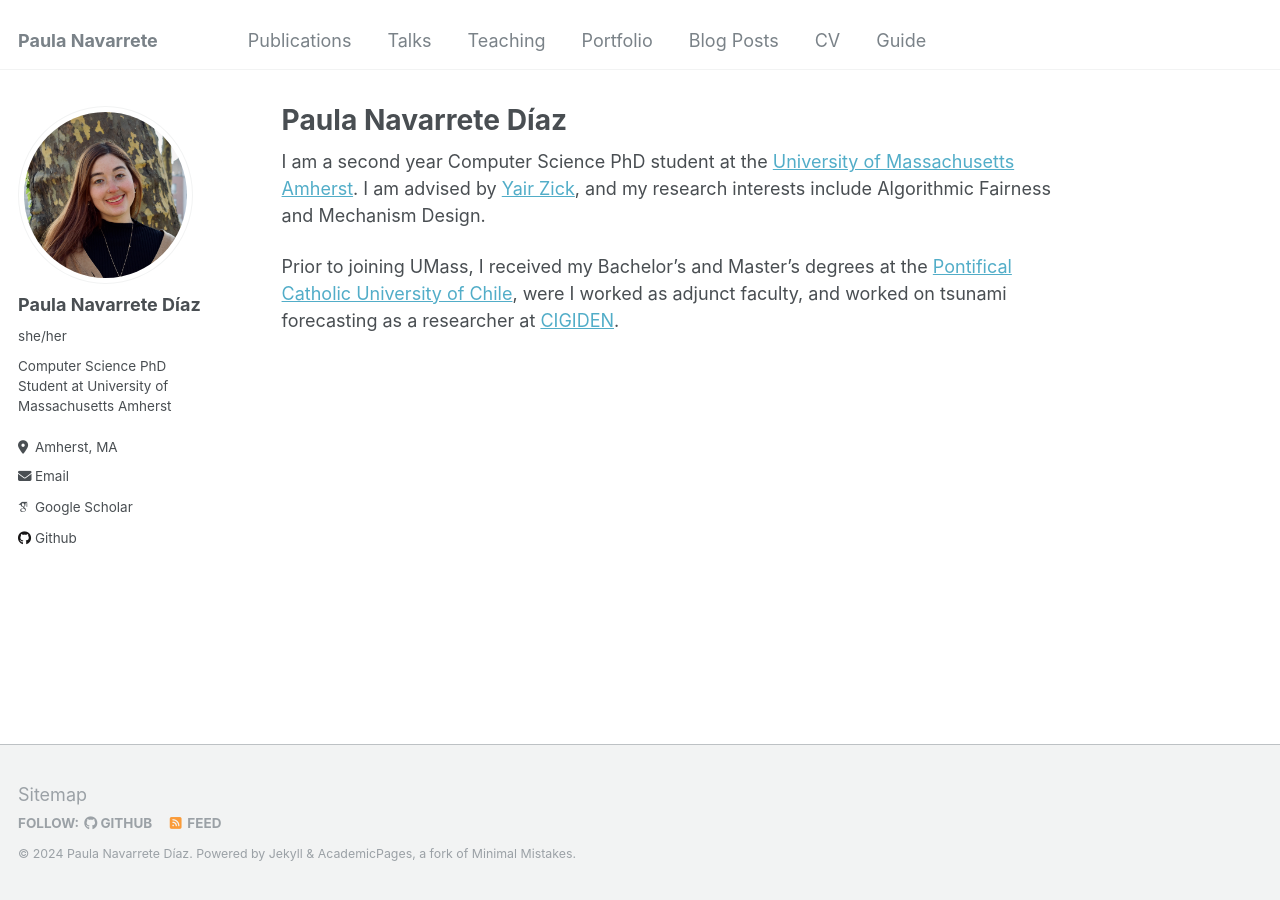
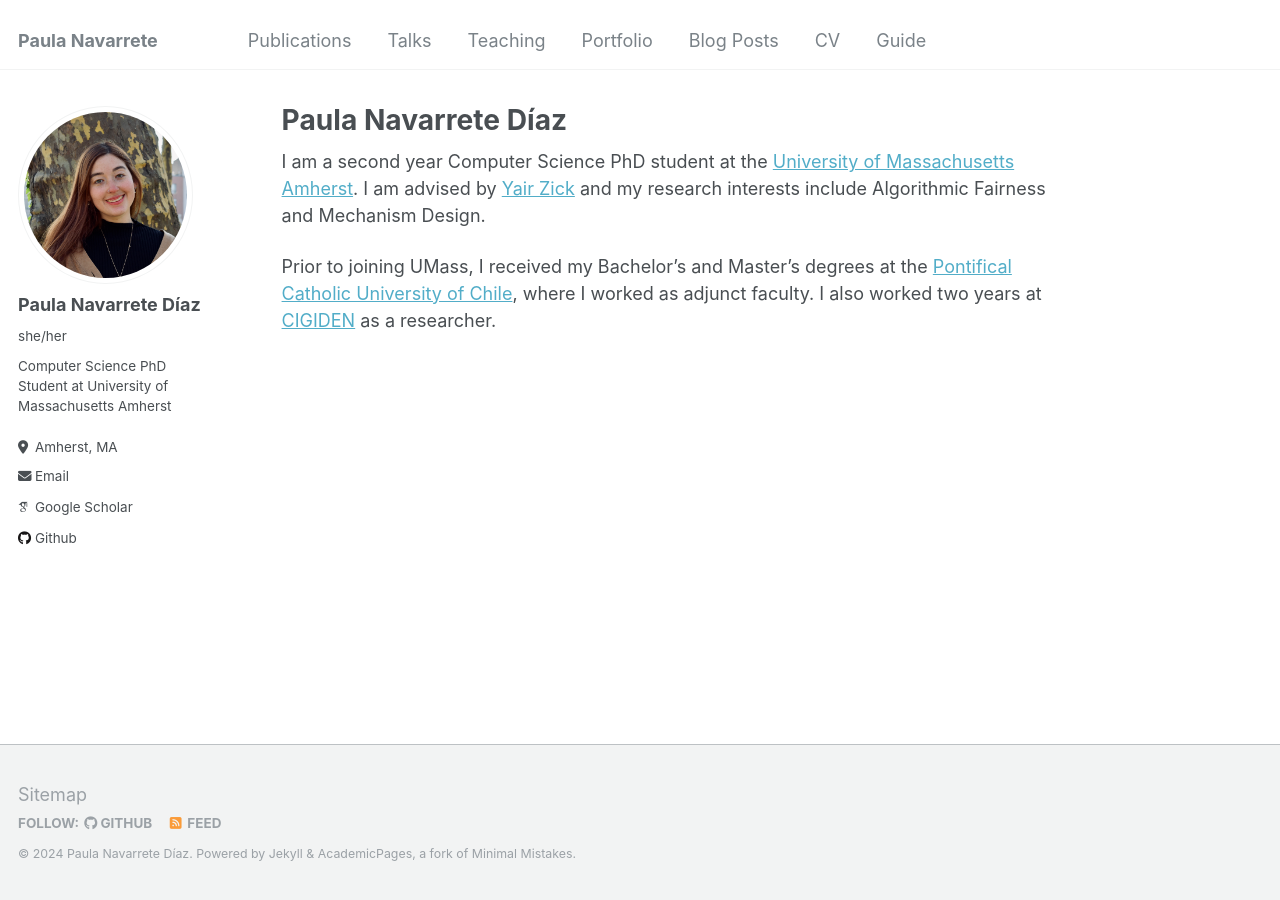
Before and after one commit to cheerstopaula/cheerstopaula.github.io, a Jekyll site: the page built from _pages/about.md, in a window 1280 px wide. Built offline with Jekyll 4.4.1, drawn with Linux system fonts in a browser that asks for light colours; some web fonts are replaced.

Commit message:
Update about.md

```diff
--- a/_pages/about.md
+++ b/_pages/about.md
@@ -7,6 +7,6 @@ redirect_from:
   - /about.html
 ---
 
-I am a second year Computer Science PhD student at the [University of Massachusetts Amherst](https://www.cics.umass.edu). I am advised by [Yair Zick](https://people.cs.umass.edu/~yzick/), and my research interests include Algorithmic Fairness and Mechanism Design.
+I am a second year Computer Science PhD student at the [University of Massachusetts Amherst](https://www.cics.umass.edu). I am advised by [Yair Zick](https://people.cs.umass.edu/~yzick/) and my research interests include Algorithmic Fairness and Mechanism Design.
 
-Prior to joining UMass, I received my Bachelor's and Master's degrees at the [Pontifical Catholic University of Chile](https://www.ing.uc.cl/en/), were I worked as adjunct faculty, and worked on tsunami forecasting as a researcher at [CIGIDEN](https://www.cigiden.cl/en/).
+Prior to joining UMass, I received my Bachelor's and Master's degrees at the [Pontifical Catholic University of Chile](https://www.ing.uc.cl/en/), where I worked as adjunct faculty. I also worked two years at [CIGIDEN](https://www.cigiden.cl/en/) as a researcher.
```
